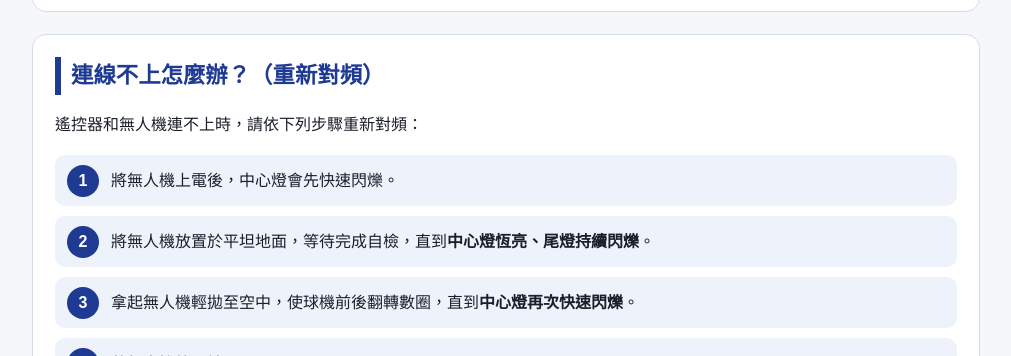
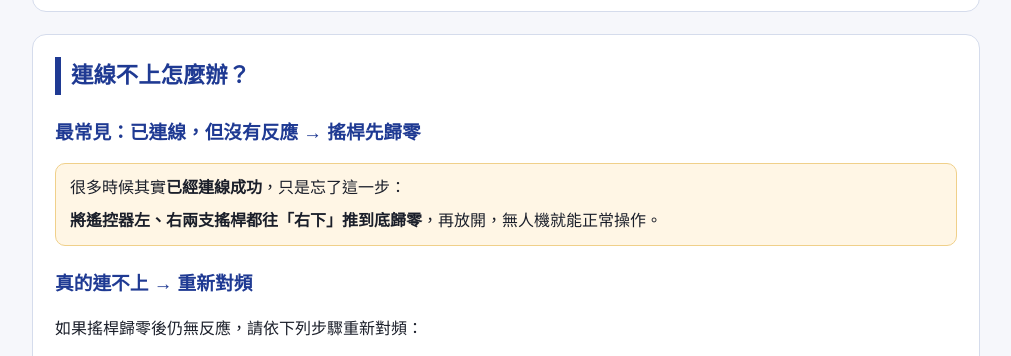
Before and after one commit to greenmail1011/feeby, a plain HTML site: page index.html in a window 1280 px wide. Shown: the part 1698-2054 px from the top of the page, without its empty margins (134-1145 px from the left). Drawn offline with Linux system fonts and the light colour scheme.

Commit message:
連線問題補上：已連線但無反應時，兩支搖桿往右下歸零
Co-Authored-By: Claude Opus 5.5 <noreply@anthropic.com>
Claude-Session: https://claude.ai/code/session_01THEmz1MY3mRF8Kzmu4iPVv

```diff
--- a/index.html
+++ b/index.html
@@ -85,8 +85,16 @@
 </section>
 
 <section id="pairing">
-  <h2>連線不上怎麼辦？（重新對頻）</h2>
-  <p>遙控器和無人機連不上時，請依下列步驟重新對頻：</p>
+  <h2>連線不上怎麼辦？</h2>
+
+  <h3>最常見：已連線，但沒有反應 → 搖桿先歸零</h3>
+  <div class="note">
+    <p style="margin:0">很多時候其實<strong>已經連線成功</strong>，只是忘了這一步：</p>
+    <p style="margin:6px 0 0"><strong>將遙控器左、右兩支搖桿都往「右下」推到底歸零</strong>，再放開，無人機就能正常操作。</p>
+  </div>
+
+  <h3>真的連不上 → 重新對頻</h3>
+  <p>如果搖桿歸零後仍無反應，請依下列步驟重新對頻：</p>
   <ol class="steps">
     <li>將無人機上電後，中心燈會先快速閃爍。</li>
     <li>將無人機放置於平坦地面，等待完成自檢，直到<strong>中心燈恆亮、尾燈持續閃爍</strong>。</li>
```
Also changed, not shown: 1 other file.
